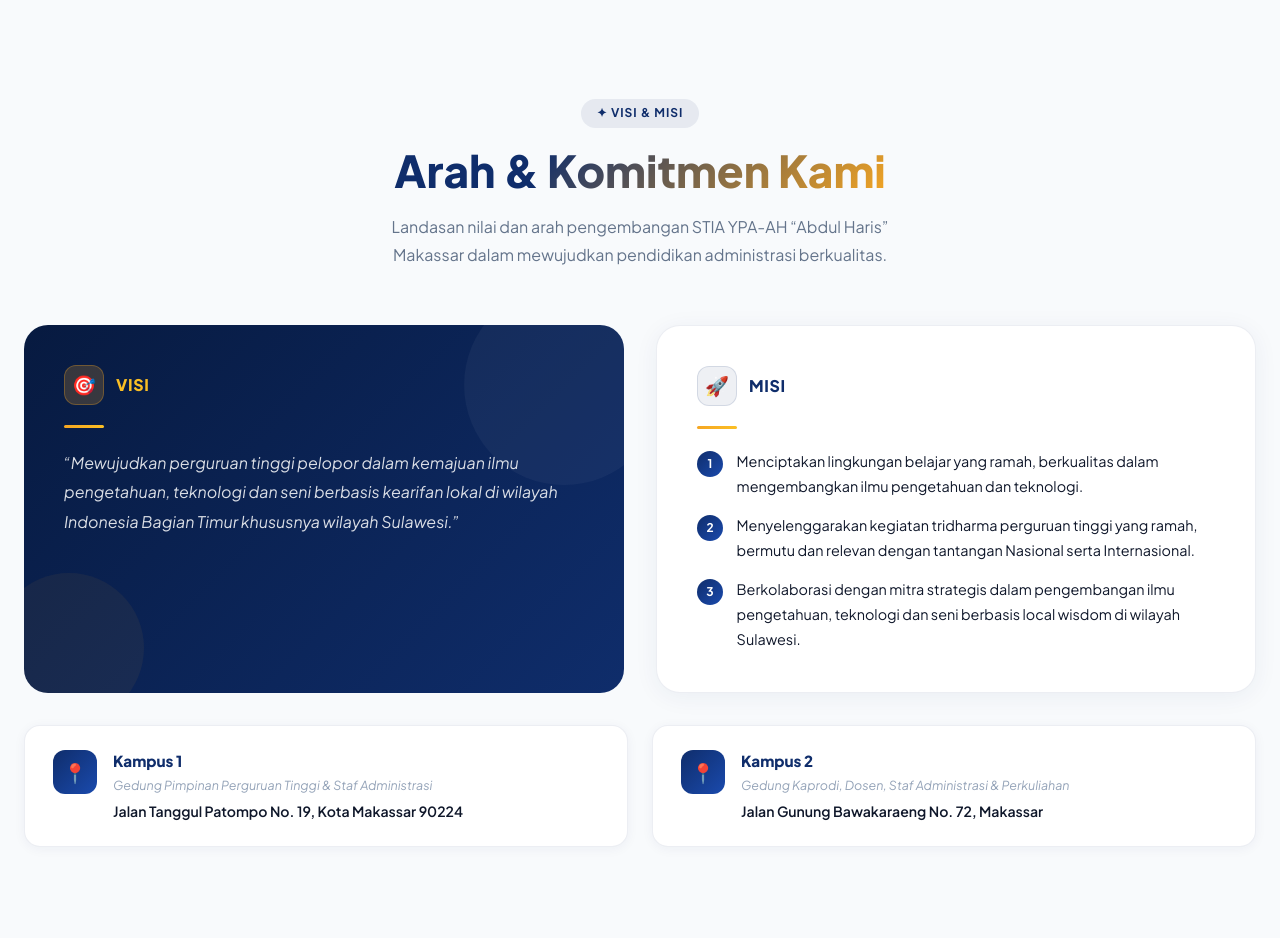
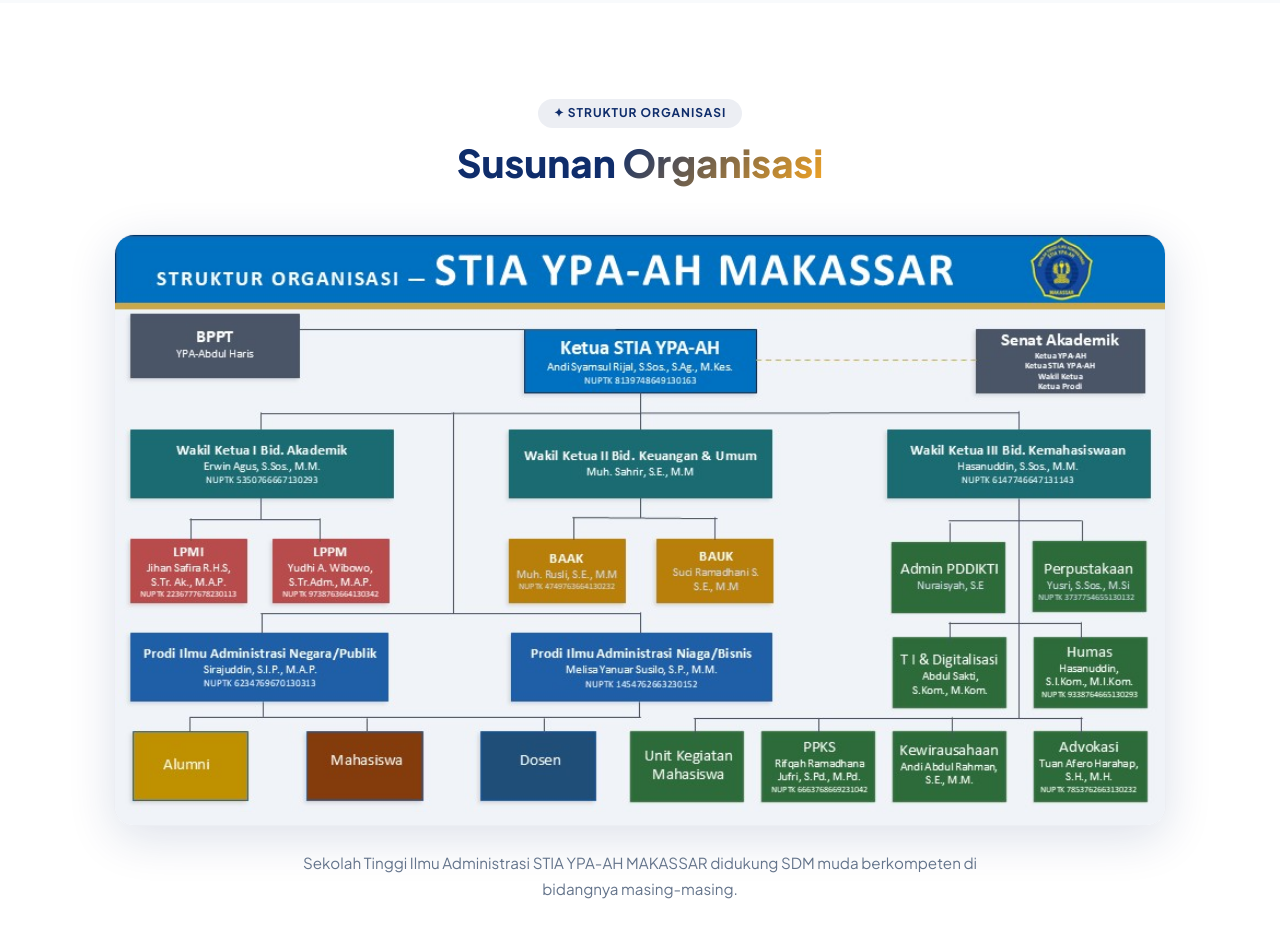
Before and after one commit to joko-slamet/website-kampus-sulawesi, a Next.js app: page / in a window 1280 px wide. Shown: the part 1840-2778 px from the top of the page. Built offline with nearby package versions, Linux system fonts and the light colour scheme; no server answers.

Commit message:
feat: add StrukturOrganisasiSection, update navbar branding, and include translations

```diff
--- a/app/components/Navbar.tsx
+++ b/app/components/Navbar.tsx
@@ -84,7 +84,7 @@
             />
             <div>
               <div style={{ fontWeight: 800, fontSize: '1rem', lineHeight: 1.1, color: scrolled || lightAtTop ? 'var(--text-primary)' : '#ffffff', transition: 'color 0.3s' }}>
-                STIA Abdul Haris
+                STIA YPA-AH MAKASSAR
               </div>
               <div style={{ fontSize: '0.65rem', fontWeight: 500, letterSpacing: '0.05em', color: scrolled || lightAtTop ? 'var(--text-muted)' : 'rgba(255,255,255,0.75)', transition: 'color 0.3s' }}>
                 MAKASSAR
--- /dev/null
+++ b/app/components/StrukturOrganisasiSection.tsx
@@ -0,0 +1,80 @@
+'use client';
+
+import Image from 'next/image';
+import { useEffect, useRef, useState } from 'react';
+import { useLanguage } from '../i18n/LanguageContext';
+
+export default function StrukturOrganisasiSection() {
+  const { t } = useLanguage();
+  const s = t.struktur;
+  const [visible, setVisible] = useState(false);
+  const ref = useRef<HTMLDivElement>(null);
+
+  useEffect(() => {
+    const observer = new IntersectionObserver(
+      ([entry]) => { if (entry.isIntersecting) setVisible(true); },
+      { threshold: 0.1 }
+    );
+    if (ref.current) observer.observe(ref.current);
+    return () => observer.disconnect();
+  }, []);
+
+  return (
+    <section ref={ref} style={{ padding: '6rem 0', background: 'var(--bg-card)' }}>
+      <div style={{ maxWidth: '1100px', margin: '0 auto', padding: '0 1.5rem' }}>
+
+        {/* Header */}
+        <div style={{
+          textAlign: 'center', marginBottom: '3rem',
+          opacity: visible ? 1 : 0, transform: visible ? 'translateY(0)' : 'translateY(20px)',
+          transition: 'all 0.6s ease',
+        }}>
+          <span className="section-label" style={{ marginBottom: '0.75rem', display: 'inline-block' }}>
+            {s.sectionLabel}
+          </span>
+          <h2 style={{
+            fontSize: 'clamp(1.75rem, 3vw, 2.5rem)',
+            fontWeight: 800, color: 'var(--text-primary)', lineHeight: 1.2,
+          }}>
+            {s.heading}{' '}
+            <span className="title-gradient">{s.headingGradient}</span>
+          </h2>
+        </div>
+
+        {/* Image */}
+        <div style={{
+          opacity: visible ? 1 : 0, transform: visible ? 'translateY(0)' : 'translateY(32px)',
+          transition: 'all 0.7s ease 0.15s',
+        }}>
+          <div style={{
+            borderRadius: '20px', overflow: 'hidden',
+            boxShadow: '0 12px 48px rgba(15,45,107,0.14)',
+            border: '1px solid rgba(15,45,107,0.08)',
+          }}>
+            <Image
+              src="/struktur-organisasi.jpeg"
+              alt="Struktur Organisasi STIA YPA-AH Abdul Haris Makassar"
+              width={1600}
+              height={900}
+              style={{ width: '100%', height: 'auto', display: 'block' }}
+              sizes="(max-width: 768px) 100vw, 1100px"
+            />
+          </div>
+
+          {/* Caption */}
+          <p style={{
+            textAlign: 'center',
+            marginTop: '1.5rem',
+            color: 'var(--text-muted)',
+            fontSize: '0.95rem',
+            lineHeight: 1.7,
+            maxWidth: '680px',
+            margin: '1.5rem auto 0',
+          }}>
+            {s.caption}
+          </p>
+        </div>
+      </div>
+    </section>
+  );
+}
--- a/app/i18n/translations.ts
+++ b/app/i18n/translations.ts
@@ -325,6 +325,12 @@
     heading: 'Orientasi',
     headingGradient: 'Pendidikan Kami',
     desc: 'Tujuan akademis dan profesional yang ingin dicapai, serta sasaran konkret bagi setiap lulusan STIA Abdul Haris.',
+  },
+  struktur: {
+    sectionLabel: '✦ Struktur Organisasi',
+    heading: 'Susunan',
+    headingGradient: 'Organisasi',
+    caption: 'Sekolah Tinggi Ilmu Administrasi STIA YPA-AH MAKASSAR didukung SDM muda berkompeten di bidangnya masing-masing.',
   },
   maps: {
     sectionLabel: '✦ Lokasi Kampus',
@@ -680,6 +686,12 @@
     headingGradient: 'Orientation',
     desc: 'The academic and professional goals to be achieved, and the concrete targets for every STIA Abdul Haris graduate.',
   },
+  struktur: {
+    sectionLabel: '✦ Organizational Structure',
+    heading: 'Our',
+    headingGradient: 'Organization',
+    caption: 'Sekolah Tinggi Ilmu Administrasi STIA YPA-AH MAKASSAR is supported by young and competent human resources in their respective fields.',
+  },
   maps: {
     sectionLabel: '✦ Campus Locations',
     heading: 'Find Us in',
--- a/app/page.tsx
+++ b/app/page.tsx
@@ -6,6 +6,7 @@
 };
 import HeroSection from './components/HeroSection';
 import AboutSection from './components/AboutSection';
+import StrukturOrganisasiSection from './components/StrukturOrganisasiSection';
 import VisiMisiSection from './components/VisiMisiSection';
 import ProgramsSection from './components/ProgramsSection';
 import TujuanSection from './components/TujuanSection';
@@ -25,6 +26,7 @@
       <main>
         <HeroSection />
         <AboutSection />
+        <StrukturOrganisasiSection />
         <VisiMisiSection />
         <ProgramsSection />
         <TujuanSection />
```
